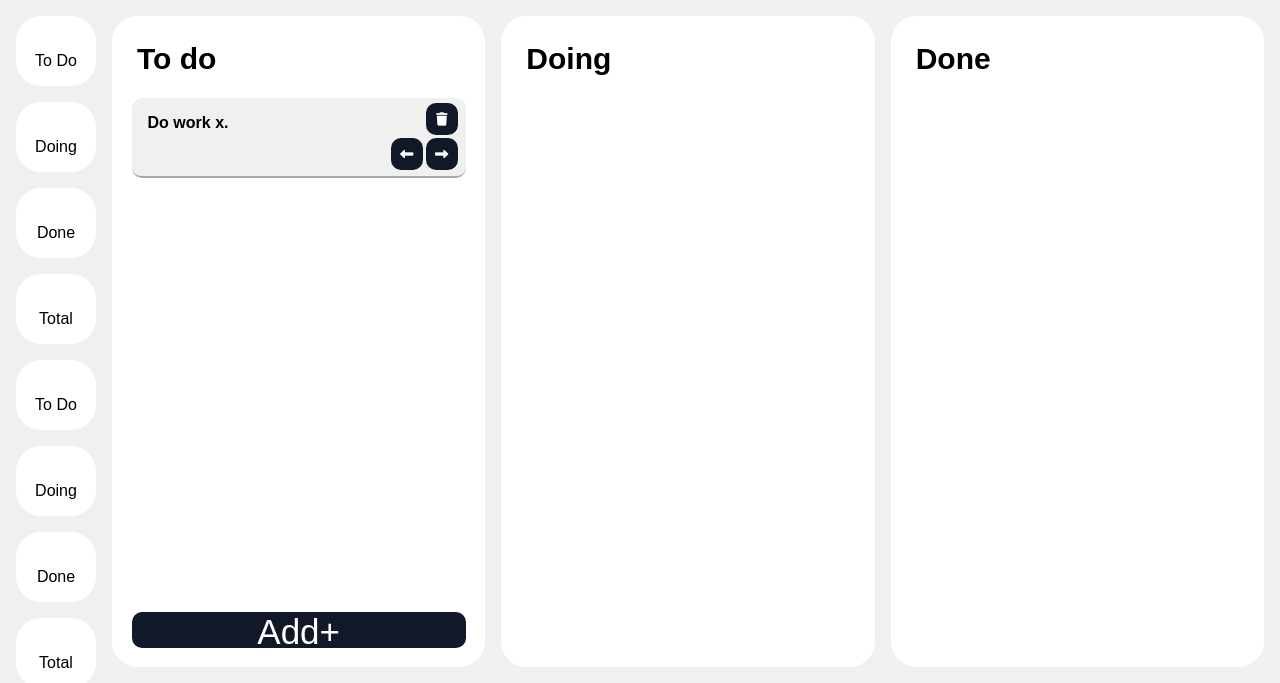
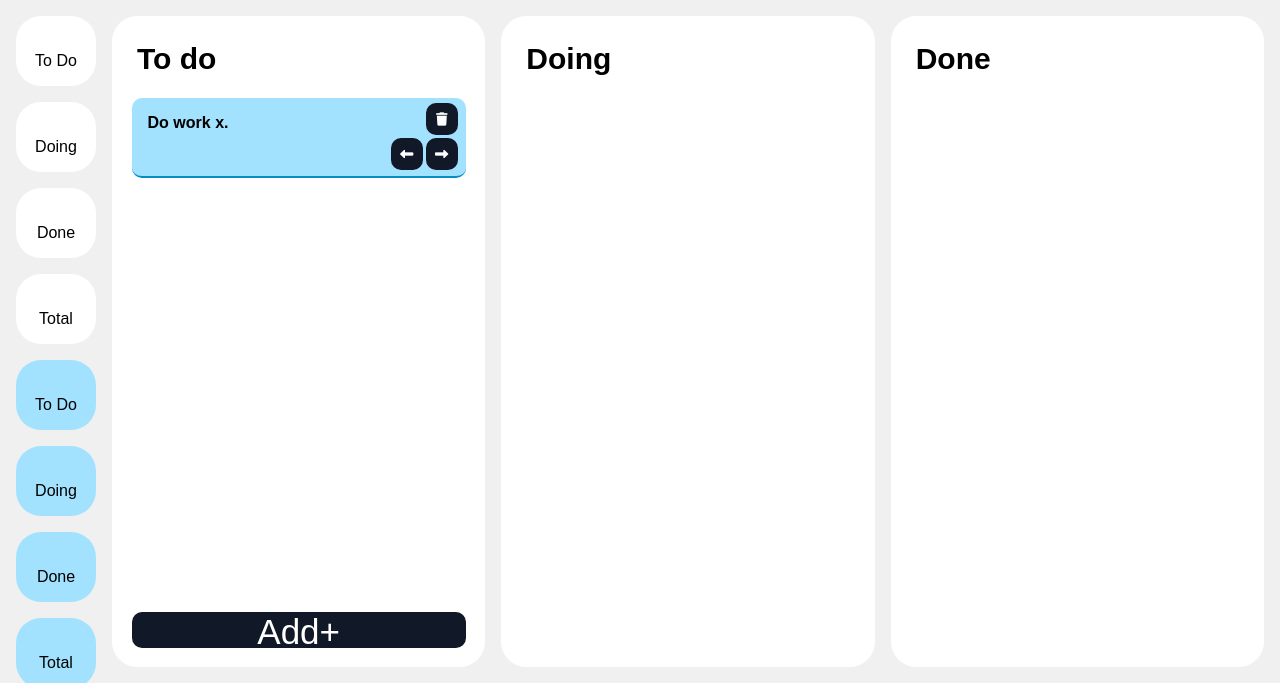
Before and after one commit to Team-Coursework-Part-B/Part-1, a PHP site: page /page.html in a window 1280 px wide. Shown: the part 117-800 px from the top of the page. Run offline with PHP 8.4, Linux system fonts and the light colour scheme; some libraries are stand-ins or nearby versions.

Commit message:
Update page.css

```diff
--- a/CODE/page.css
+++ b/CODE/page.css
@@ -208,6 +208,16 @@ article {
     border-bottom: 2px solid var(--task-border);
     display: flex;
     overflow-x: hidden;
+}
+
+.personal {
+    background-color: var(--background-colour);
+    border-bottom: 2px solid var(--task-border);
+}
+
+.delegated {
+    background-color: rgb(162,226,255);
+    border-bottom: 2px solid rgb(4,140,196);
 }
 
 .kanban-item-text {
```
